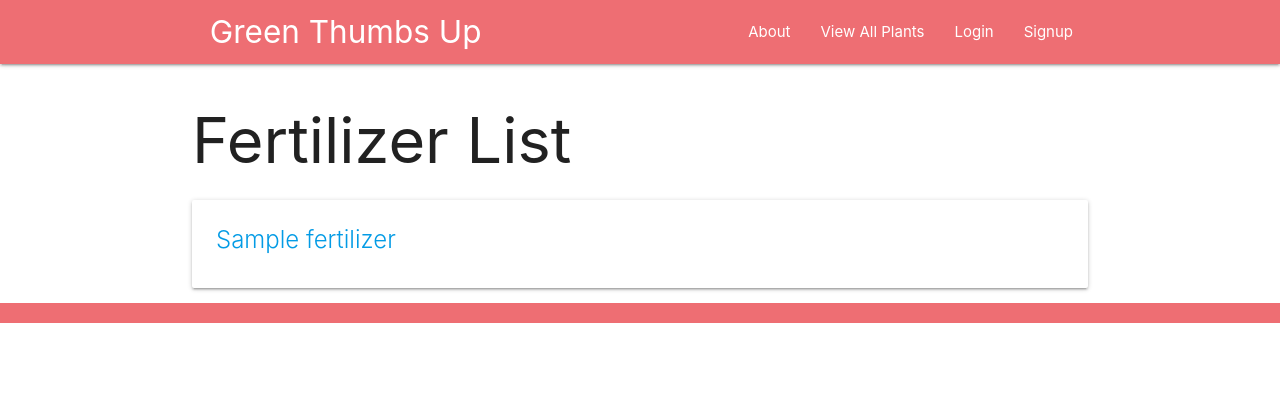
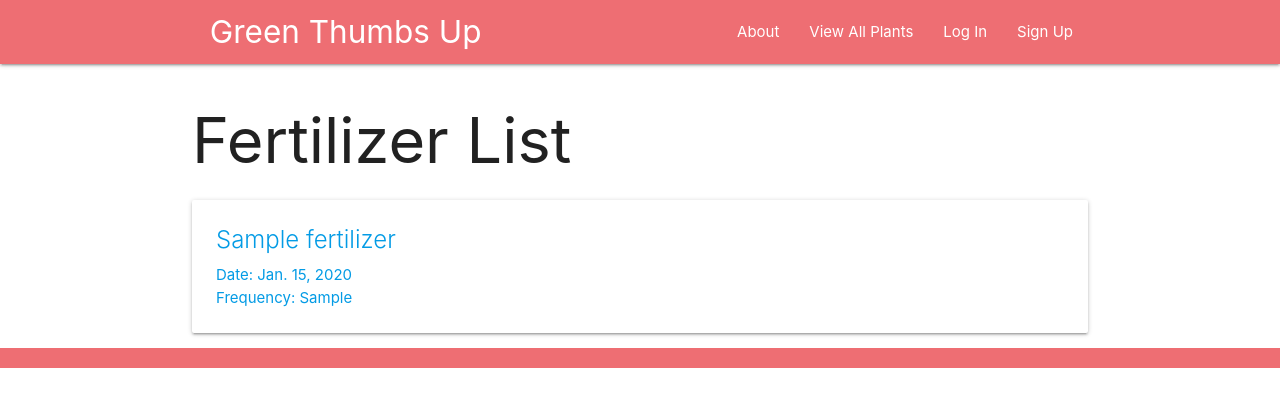
Before and after one commit to m3lfrancisco/greenthumbsup, a Django app: page /fertilizers/ in a window 1280 px wide. Shown: the top 407 px of the page. Run offline with Django 4.2, Linux system fonts and the light colour scheme; tables that the repository leaves empty hold one stand-in row (values such as "Sample post"); some libraries are stand-ins or nearby versions.

Commit message:
troubleshoot fertilizer attribute not found in Plant object, RESOLVED! Drop DB and makemigrations, migrate, and remove FertilizerForm, add_fertilizing

```diff
--- a/greenthumbsup/greenthumbsup/settings.py
+++ b/greenthumbsup/greenthumbsup/settings.py
@@ -122,6 +122,9 @@ USE_TZ = True
 
 STATIC_URL = 'static/'
 
+LOGIN_REDIRECT_URL = '/plants/my_plants/'
+LOGOUT_REDIRECT_URL = '/'
+
 # Default primary key field type
 # https://docs.djangoproject.com/en/4.0/ref/settings/#default-auto-field
 
--- a/greenthumbsup/greenthumbsup/urls.py
+++ b/greenthumbsup/greenthumbsup/urls.py
@@ -19,4 +19,5 @@ from django.urls import path, include
 urlpatterns = [
     path('admin/', admin.site.urls),
     path('', include('main_app.urls')),
+    path('accounts/', include('django.contrib.auth.urls')),
 ]
--- a/greenthumbsup/main_app/models.py
+++ b/greenthumbsup/main_app/models.py
@@ -24,7 +24,7 @@ class Fertilizer(models.Model):
         return self.name
 
     def get_absolute_url(self):
-        return reverse('plants_detail', kwargs={'pk':self.id})
+        return reverse('fertilizers_detail', kwargs={'pk':self.id})
 
 class Plant(models.Model):
     name = models.CharField(max_length=100)
@@ -32,7 +32,8 @@ class Plant(models.Model):
     color = models.CharField(max_length=100)
     sunlight = models.CharField(max_length=100)
     adoption_date = models.DateField('Adoption Date')
-    notes = models.TextField(max_length=250)
+    notes = models.TextField(max_length=250, blank=True)
+    fertilizers = models.ManyToManyField(Fertilizer, blank=True)
     user = models.ForeignKey(User, on_delete=models.CASCADE)
 
     def __str__(self):
--- a/greenthumbsup/main_app/templates/base.html
+++ b/greenthumbsup/main_app/templates/base.html
@@ -28,12 +28,12 @@
                         {% if user.is_authenticated %}
                             <li><a href="{% url 'my_plants' %}">My Plants</a></li>
                             <li><a href="{% url 'plants_create' %}">Add a Plant</a></li>
-                            <li><a href="{% url 'fertilizer_create' %}">Add a Fertilizer</a></li>
+                            <li><a href="{% url 'fertilizers_create' %}">Add a Fertilizer</a></li>
                             <li><a href="{% url 'fertilizers_index' %}">View All Fertilizers</a></li>
-                            <li><a href="{% url 'logout' %}">Logout</a></li>
+                            <li><a href="{% url 'logout' %}">Log Out</a></li>
                         {% else %}
-                            <li><a href="{% url 'login' %}">Login</a></li>
-                            <li><a href="{% url 'signup' %}">Signup</a></li>
+                            <li><a href="{% url 'login' %}">Log In</a></li>
+                            <li><a href="{% url 'signup' %}">Sign Up</a></li>
                         {% endif %}
                     </ul>
 
--- a/greenthumbsup/main_app/templates/main_app/fertilizer_list.html
+++ b/greenthumbsup/main_app/templates/main_app/fertilizer_list.html
@@ -8,6 +8,8 @@
         <div class="card">
             <div class="card-content">
                 <span class="card-title">{{ fertilizer.name }}</span>
+                <p>Date: {{ fertilizer.date }}</p>
+                <p>Frequency: {{ fertilizer.frequency }}</p>
             </div>
         </div>
     </a>
--- a/greenthumbsup/main_app/templates/plants/detail.html
+++ b/greenthumbsup/main_app/templates/plants/detail.html
@@ -87,11 +87,11 @@
                             <span class="card-title">
                                 <span>{{ fertilizer.name }}</span>
                             </span>
-                            <form method="post" action="{% url 'add_fertilizing' plant.id %}">
+                            {% comment %} <form method="post" action="{% url 'add_fertilizing' plant.id %}">
                                 {% csrf_token %}
                                 {{ fertilizer_form.as_p }}
                                 <input type="submit" class="btn" value="Add Fertilizing">
-                            </form>
+                            </form> {% endcomment %}
                         </div>
                         <div class="card-action">
                             <form action="{% url 'unassoc_fertilizer' plant.id fertilizer.id %}" method="post">
--- a/greenthumbsup/main_app/urls.py
+++ b/greenthumbsup/main_app/urls.py
@@ -11,7 +11,7 @@ urlpatterns = [
     path('plants/<int:pk>/update/', views.PlantUpdate.as_view(), name='plants_update'),
     path('plants/<int:pk>/delete/', views.PlantDelete.as_view(), name='plants_delete'),
     path('plants/<int:plant_id>/add_watering/', views.add_watering, name='add_watering'),
-    path('plants/<int:plant_id>/add_fertilizing/', views.add_fertilizing, name='add_fertilizing'),
+    # path('plants/<int:plant_id>/add_fertilizing/', views.add_fertilizing, name='add_fertilizing'),
     path('plants/<int:plant_id>/add_photo/', views.add_photo, name='add_photo'),
     path('plants/<int:plant_id>/assoc_fertilizer/<int:fertilizer_id>/', views.assoc_fertilizer, name='assoc_fertilizer'),
     path('plants/<int:plant_id>/unassoc_fertilizer/<int:fertilizer_id>/', views.unassoc_fertilizer, name='unassoc_fertilizer'),
--- a/greenthumbsup/main_app/views.py
+++ b/greenthumbsup/main_app/views.py
@@ -8,7 +8,7 @@ from django.contrib.auth.mixins import LoginRequiredMixin
 from django.contrib.auth.decorators import login_required
 from django.urls import reverse
 from .models import Plant, Fertilizer, Photo
-from .forms import WateringForm, FertilizingForm
+from .forms import WateringForm
 
 import logging
 logging.basicConfig(level=logging.DEBUG)
@@ -56,6 +56,7 @@ def plants_detail(request, plant_id):
     return render(request, 'plants/detail.html', {
         'plant': plant,
         'watering_form': WateringForm,
+        # 'fertilizing_form': FertilizingForm,
         'fertilizers': fertilizers_plant_doesnt_have
         })
 
@@ -66,7 +67,7 @@ class PlantCreate(CreateView):
     """
     model = Plant
     fields = ['name', 'plant_type', 'color', 'sunlight', 'adoption_date', 'notes']
-    success_url = '/plants/'
+    success_url = '/plants/my_plants/'
 
     def form_valid(self, form):
         form.instance.user = self.request.user
@@ -97,14 +98,6 @@ def add_watering(request, plant_id):
         new_watering = form.save(commit=False)
         new_watering.plant_id = plant_id
         new_watering.save()
-    return redirect('detail', plant_id=plant_id)
-
-def add_fertilizing(request, plant_id):
-    form = FertilizingForm(request.POST)
-    if form.is_valid():
-        new_fertilizing = form.save(commit=False)
-        new_fertilizing.plant_id = plant_id
-        new_fertilizing.save()
     return redirect('detail', plant_id=plant_id)
 
 def add_photo(request, plant_id):
```
Also changed, not shown: greenthumbsup/main_app/forms.py (+1 -6 lines), greenthumbsup/main_app/migrations/0001_initial.py, greenthumbsup/main_app/migrations/0002_rename_type_plant_plant_type.py (deleted).
